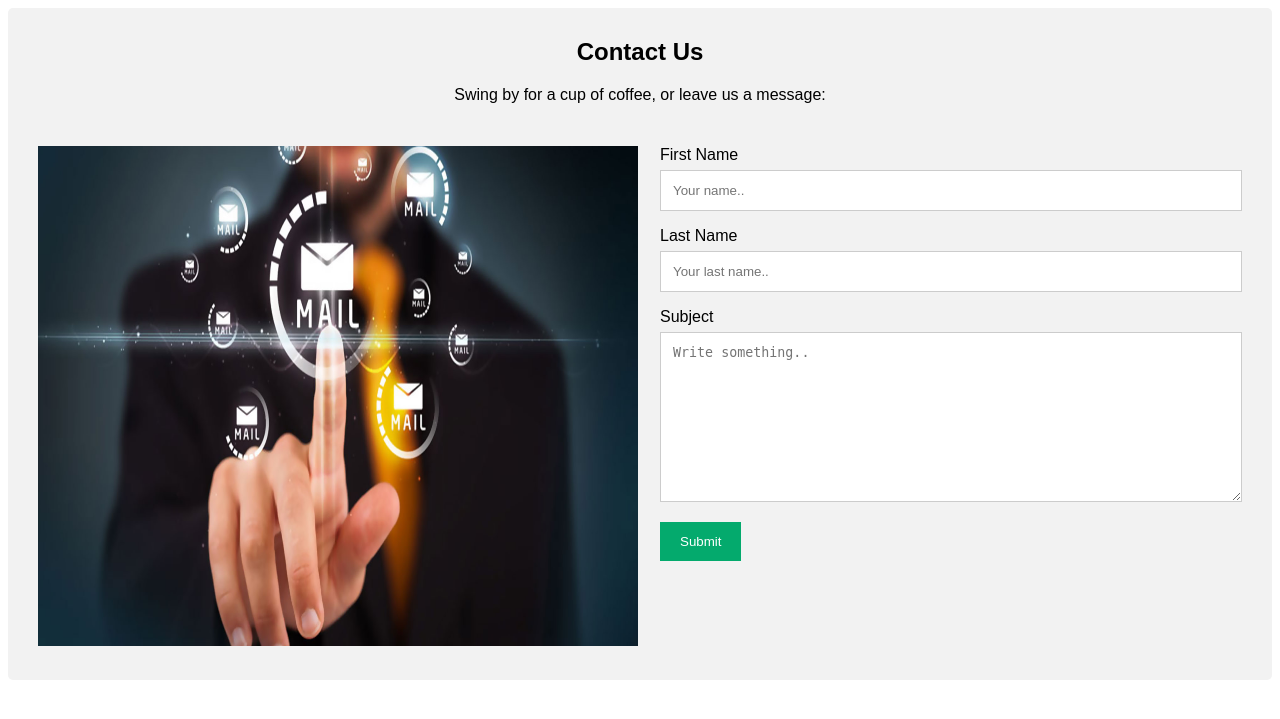
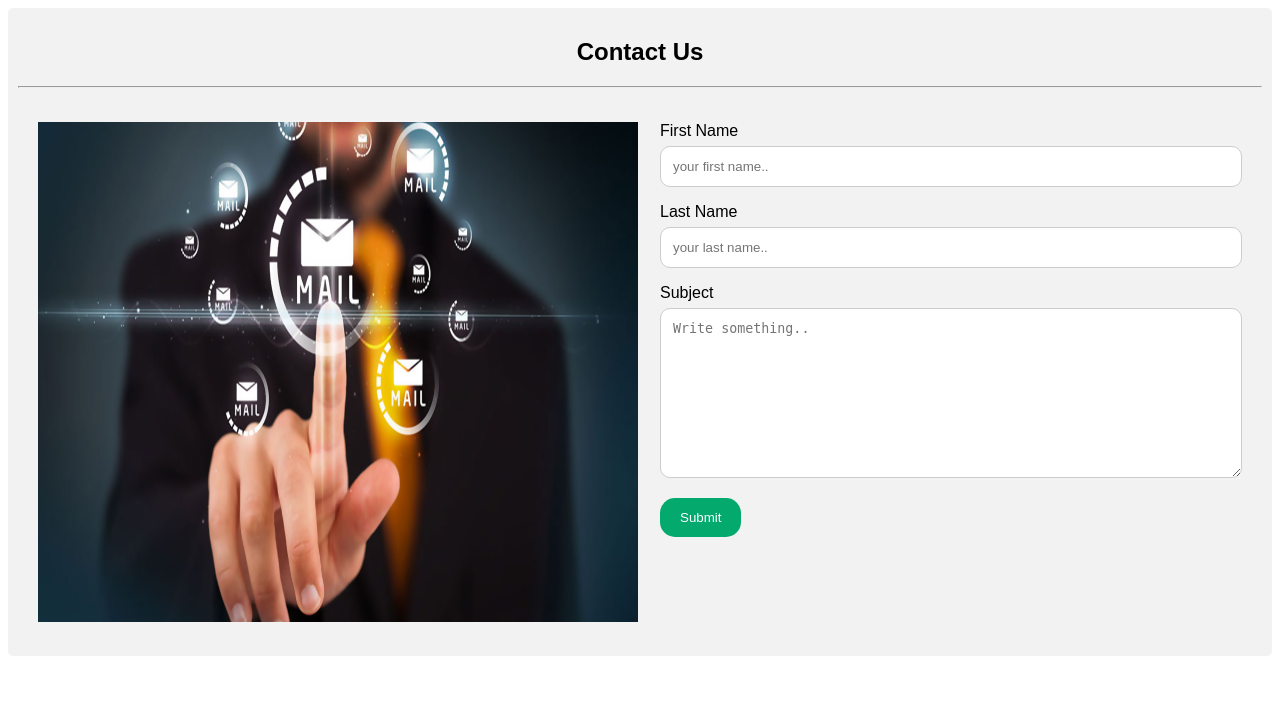
Before and after one commit to Kingsly62/portfolio-djangoAplication, a Django app: page /contact in a window 1280 px wide. Shown: the top 719 px of the page. Run offline with Django 4.2, Linux system fonts and the light colour scheme.

Commit message:
add new styling in the contact.html file

```diff
--- a/home/templates/contact.html
+++ b/home/templates/contact.html
@@ -13,7 +13,7 @@
     <div class="container">
       <div style="text-align: center">
         <h2>Contact Us</h2>
-        <p>Swing by for a cup of coffee, or leave us a message:</p>
+        <hr />
       </div>
       <div class="row">
         <div class="column">
@@ -26,14 +26,14 @@
               type="text"
               id="fname"
               name="firstname"
-              placeholder="Your name.."
+              placeholder="your first name.."
             />
             <label for="lname">Last Name</label>
             <input
               type="text"
               id="lname"
               name="lastname"
-              placeholder="Your last name.."
+              placeholder="your last name.."
             />
 
             <label for="subject">Subject</label>
@@ -62,7 +62,6 @@
     box-sizing: border-box;
   }
 
-  /* Style inputs */
   input[type="text"],
   select,
   textarea {
@@ -72,6 +71,7 @@
     margin-top: 6px;
     margin-bottom: 16px;
     resize: vertical;
+    border-radius: 10px;
   }
 
   input[type="submit"] {
@@ -80,20 +80,19 @@
     padding: 12px 20px;
     border: none;
     cursor: pointer;
+    border-radius: 15px;
   }
 
   input[type="submit"]:hover {
     background-color: #45a049;
   }
 
-  /* Style the container/contact section */
   .container {
     border-radius: 5px;
     background-color: #f2f2f2;
     padding: 10px;
   }
 
-  /* Create two columns that float next to eachother */
   .column {
     float: left;
     width: 50%;
@@ -101,7 +100,6 @@
     padding: 20px;
   }
 
-  /* Clear floats after the columns */
   .row:after {
     content: "";
     display: table;
```
